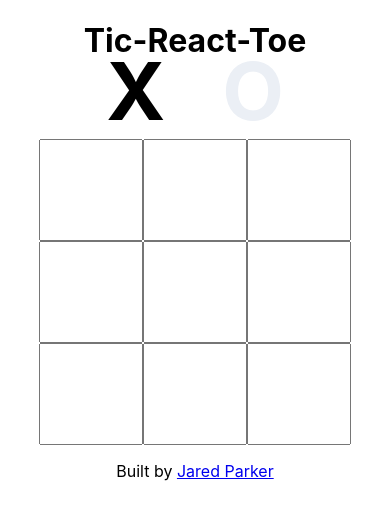
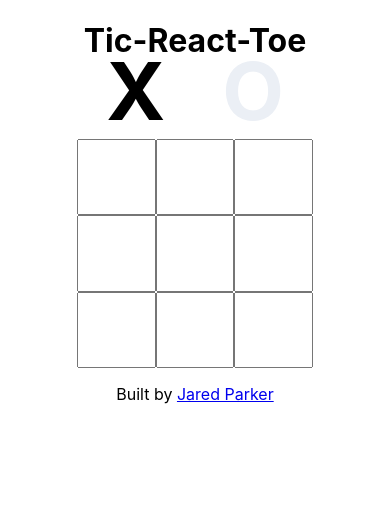
Before and after one commit to VIISilver/tic-tac-toe, a React (Create React App) app: page / in a window 390 px wide. Shown: the top 520 px of the page. Built offline with nearby package versions, Linux system fonts and the light colour scheme.

Commit message:
Added mobile responsive styling.

```diff
--- a/src/components/board/Cell.css
+++ b/src/components/board/Cell.css
@@ -6,9 +6,16 @@ input {
     text-align: center;
 }
 
-@media (max-width: 570px) {
+@media (max-width: 570px) and (min-width: 401px) {
     input {
         height: 1.5em;
         width: 1.5em;
     }
 }
+
+@media (max-width: 400px) {
+    input {
+        height: 1.1em;
+        width: 1.1em;
+    }
+}
--- a/src/components/catModal/CatModal.css
+++ b/src/components/catModal/CatModal.css
@@ -11,9 +11,16 @@
     padding-bottom: 1.5em;
 }
 
-@media (max-width: 570px) {
+@media (max-width: 570px) and (min-width: 401px) {
     .cat-wrap {
         width: 20em;
         margin-left: -10em;
     }
 }
+
+@media (max-width: 400px) {
+    .cat-wrap {
+        width: 14em;
+        margin-left: -7em;
+    }
+}
--- a/src/components/victoryModal/VictoryModal.css
+++ b/src/components/victoryModal/VictoryModal.css
@@ -11,9 +11,16 @@
     border-radius: .2em;
 }
 
-@media (max-width: 570px) {
+@media (max-width: 570px) and (min-width: 401px) {
     .victory-wrap {
         width: 20em;
         margin-left: -10em;
     }
 }
+
+@media (max-width: 400px) {
+    .victory-wrap {
+        width: 14em;
+        margin-left: -7em;
+    }
+}
```
